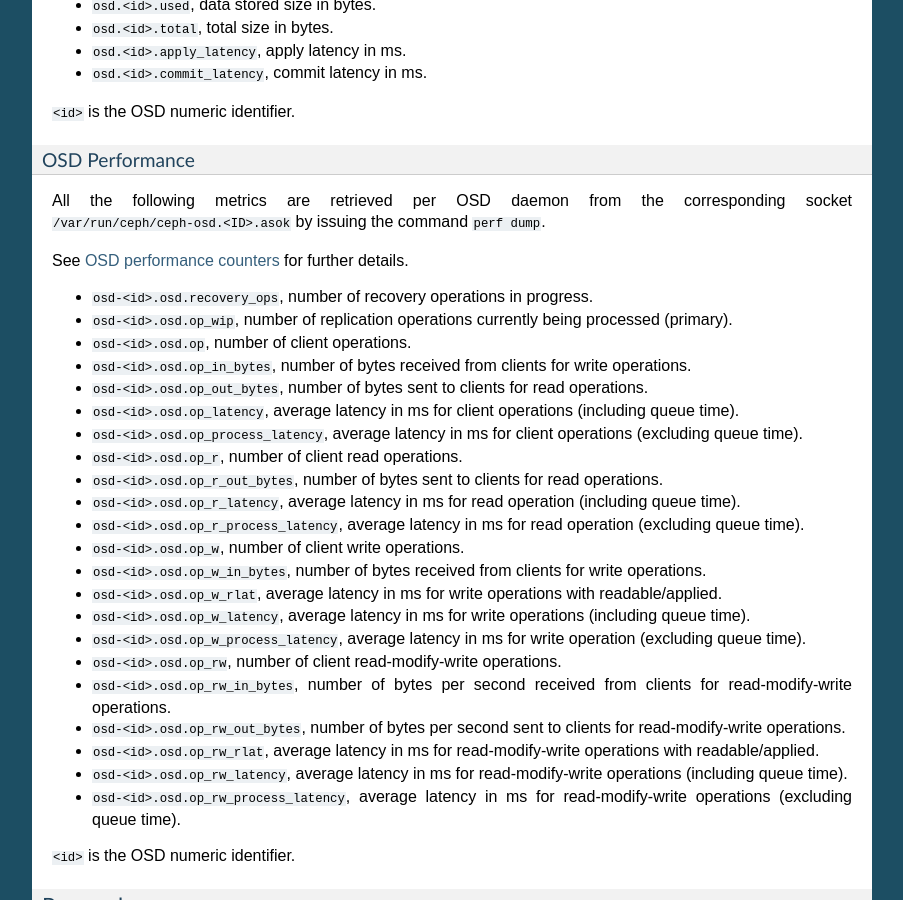
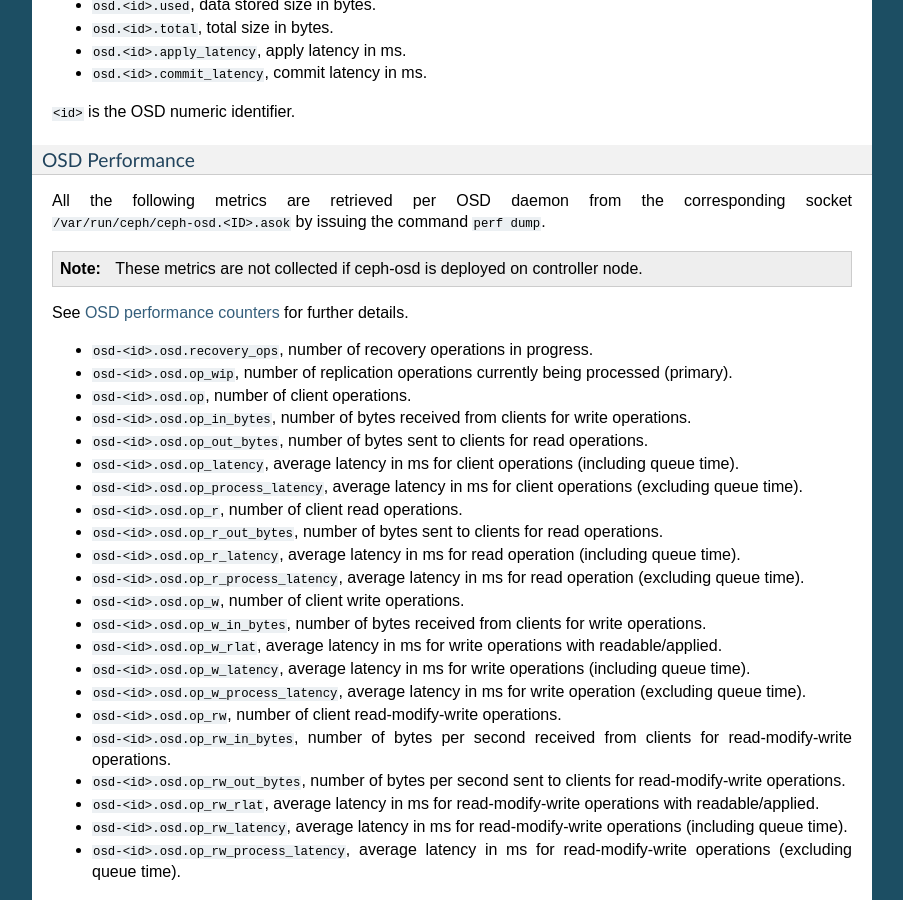
Before and after one commit to openstack-archive/fuel-plugin-lma-collector, a Sphinx documentation site: the page built from doc/source/metrics.rst, in a window 1280 px wide and 900 px high, scrolled down 13363 px. Shown: the whole window, without its empty margins (198-1101 px from the left). Built offline with Sphinx 7.4.7, drawn with Linux system fonts in a browser that asks for light colours.

Commit message:
Install Ceph OSD collectd python plugin except on controller
Previously this plugin wasn't installed at all if ceph-osd is not a
'dedicated' node (w/o other role)

Change-Id: Ibced5d120abcfe07392a3961a623a413f2c4b86b

```diff
--- a/doc/source/metrics/ceph.rst
+++ b/doc/source/metrics/ceph.rst
@@ -71,6 +71,8 @@ OSD Performance
 All the following metrics are retrieved per OSD daemon from the corresponding
 socket ``/var/run/ceph/ceph-osd.<ID>.asok`` by issuing the command ``perf dump``.
 
+.. note:: These metrics are not collected if ceph-osd is deployed on controller node.
+
 See `OSD performance counters`_ for further details.
 
 * ``osd-<id>.osd.recovery_ops``, number of recovery operations in progress.
```
Also changed, not shown: 1 other file.
